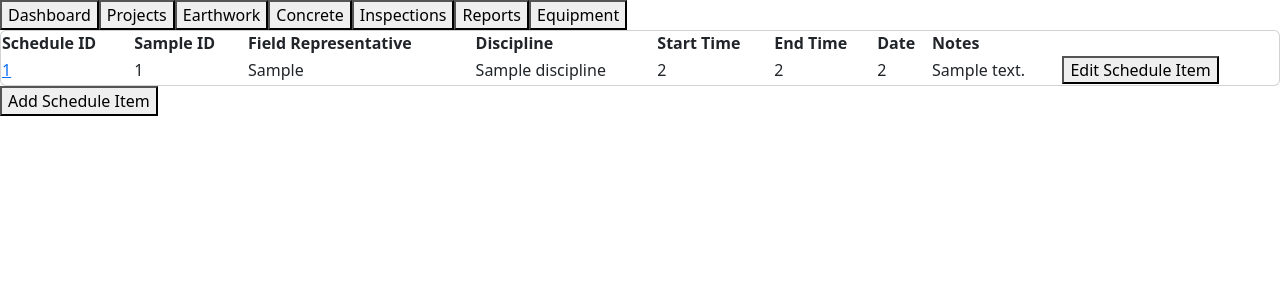
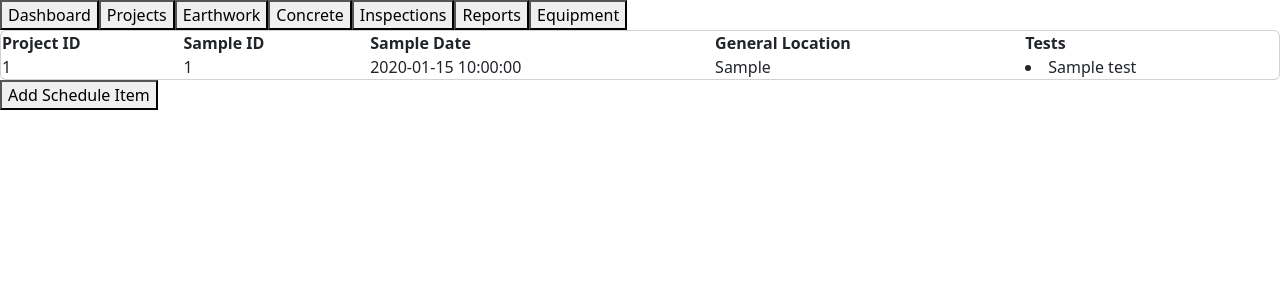
Before and after one commit to mcb11235/CMT_Data_Systems, a Flask app: template flask_app/templates/concrete_samples.html in a window 1280 px wide. Shown: the top 300 px of the page. Run offline with Flask 2, Linux system fonts and the light colour scheme; the template is opened without the code that fills it: most values are stand-ins (such as "Sample title", 1, 10 or a date in 2020).

Commit message:
modify concrete sample table

```diff
--- a/flask_app/templates/concrete_samples.html
+++ b/flask_app/templates/concrete_samples.html
@@ -29,26 +29,22 @@
 <div class="card">
     <table>
         <tr class="card-text">
-            <th>Schedule ID</th>
+            <th>Project ID</th>
             <th>Sample ID</th>
-            <th>Field Representative</th>
-            <th>Discipline</th>
-            <th>Start Time</th>
-            <th>End Time</th>
-            <th>Date</th>
-            <th>Notes</th>
+            <th>Sample Date</th>
+            <th>General Location</th>
+            <th>Tests</th>
         </tr>
-        {% for post in posts %}
+        {% for sample in samples %}
         <tr class="card-text">
-            <td><a href="/schedules/{{post.schedule_id[0]}}">{{post.schedule_id[0]}}</a></td>
-            <td>{{post.project_id[0]}}</td>
-            <td>{{post.field_representative[0]}}</td>
-            <td>{{post.discipline[0]}}</td>
-            <td>{{post.start_time[0]}}</td>
-            <td>{{post.end_time[0]}}</td>
-            <td>{{post.date[0]}}</td>
-            <td>{{post.notes}}</td>
-            <td><a href="/edit_schedule/{{post.schedule_id[0]}}"><button class="btn-primary">Edit Schedule Item</button></a></td>
+            <td>{{sample.project_id}}</td>
+            <td>{{sample.schedule_id}}</a></td>
+            <td>{{sample.sample_date}}</td>
+            <td>{{sample.general_location}}</td>
+            <td>{% for test in sample.tests %}
+                    <li>{{ test }}</li>
+                    {% endfor %}
+            </td>
         </tr>
         {% endfor %}
     </table>
```
Also changed, not shown: flask_app/controllers/concrete_samples.py (+12 -1 lines).
